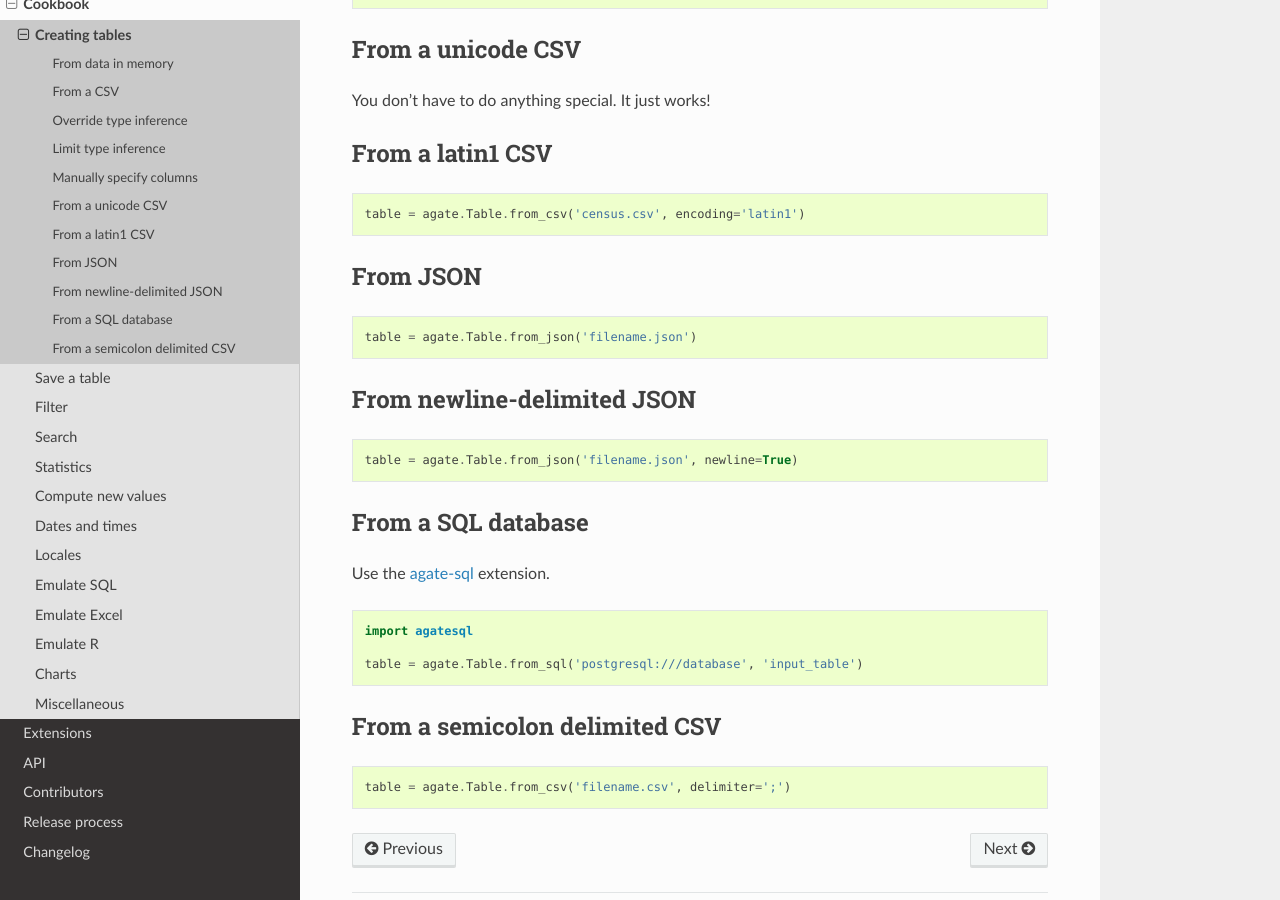
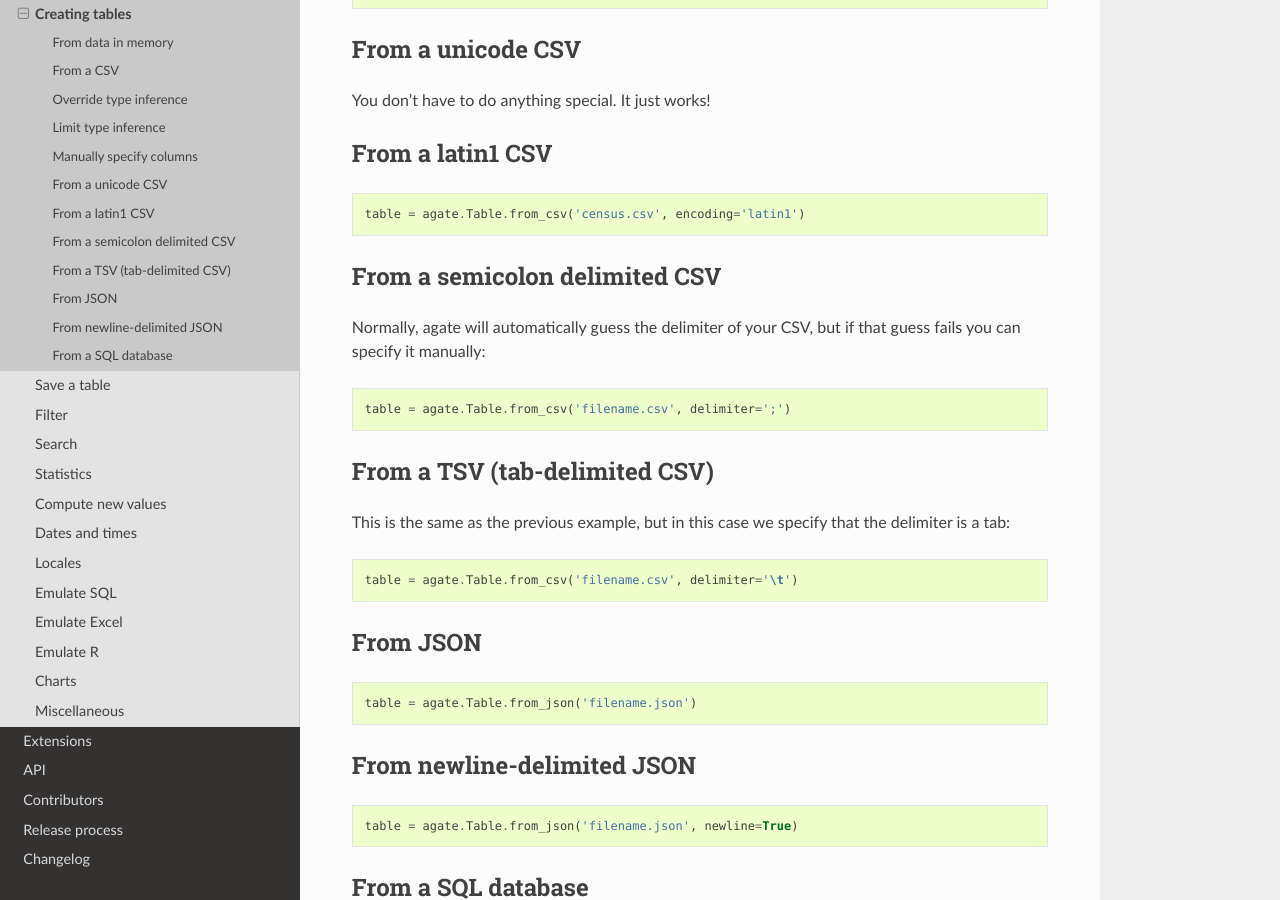
Before and after one commit to wireservice/agate, a Sphinx documentation site: the page built from docs/cookbook/create.rst, in a window 1280 px wide and 900 px high, scrolled down 1501 px. Built offline with Sphinx 7.4.7 and the Read the Docs theme 2.0.0, drawn with Linux system fonts in a browser that asks for light colours; pages that are not in the unit, such as notebooks, are missing from menus.

Commit message:
Add tab delimited entry to cookbook.

```diff
--- a/CHANGELOG.rst
+++ b/CHANGELOG.rst
@@ -1,5 +1,7 @@
 1.2.1
 -----
+
+This release implements several new features and bug fixes. There are no significant breaking changes.
 
 * Added a ``max_column_width`` argument to :meth:`.Table.print_table`. Defaults to ``20``. (#442)
 * :meth:`.Table.from_json` now defers most functionality to :meth:`.Table.from_object`.
--- a/docs/cookbook/create.rst
+++ b/docs/cookbook/create.rst
@@ -86,6 +86,24 @@ From a latin1 CSV
 
 .. _load_a_table_from_a_sql_database:
 
+From a semicolon delimited CSV
+==============================
+
+Normally, agate will automatically guess the delimiter of your CSV, but if that guess fails you can specify it manually:
+
+.. code-block:: python
+
+    table = agate.Table.from_csv('filename.csv', delimiter=';')
+
+From a TSV (tab-delimited CSV)
+==============================
+
+This is the same as the previous example, but in this case we specify that the delimiter is a tab:
+
+.. code-block:: python
+
+    table = agate.Table.from_csv('filename.csv', delimiter='\t')
+
 From JSON
 =========
 
@@ -110,10 +128,3 @@ Use the `agate-sql <http://agate-sql.readthedocs.org/>`_ extension.
     import agatesql
 
     table = agate.Table.from_sql('postgresql:///database', 'input_table')
-
-From a semicolon delimited CSV
-===========================
-
-.. code-block:: python
-
-    table = agate.Table.from_csv('filename.csv', delimiter=';')
```
